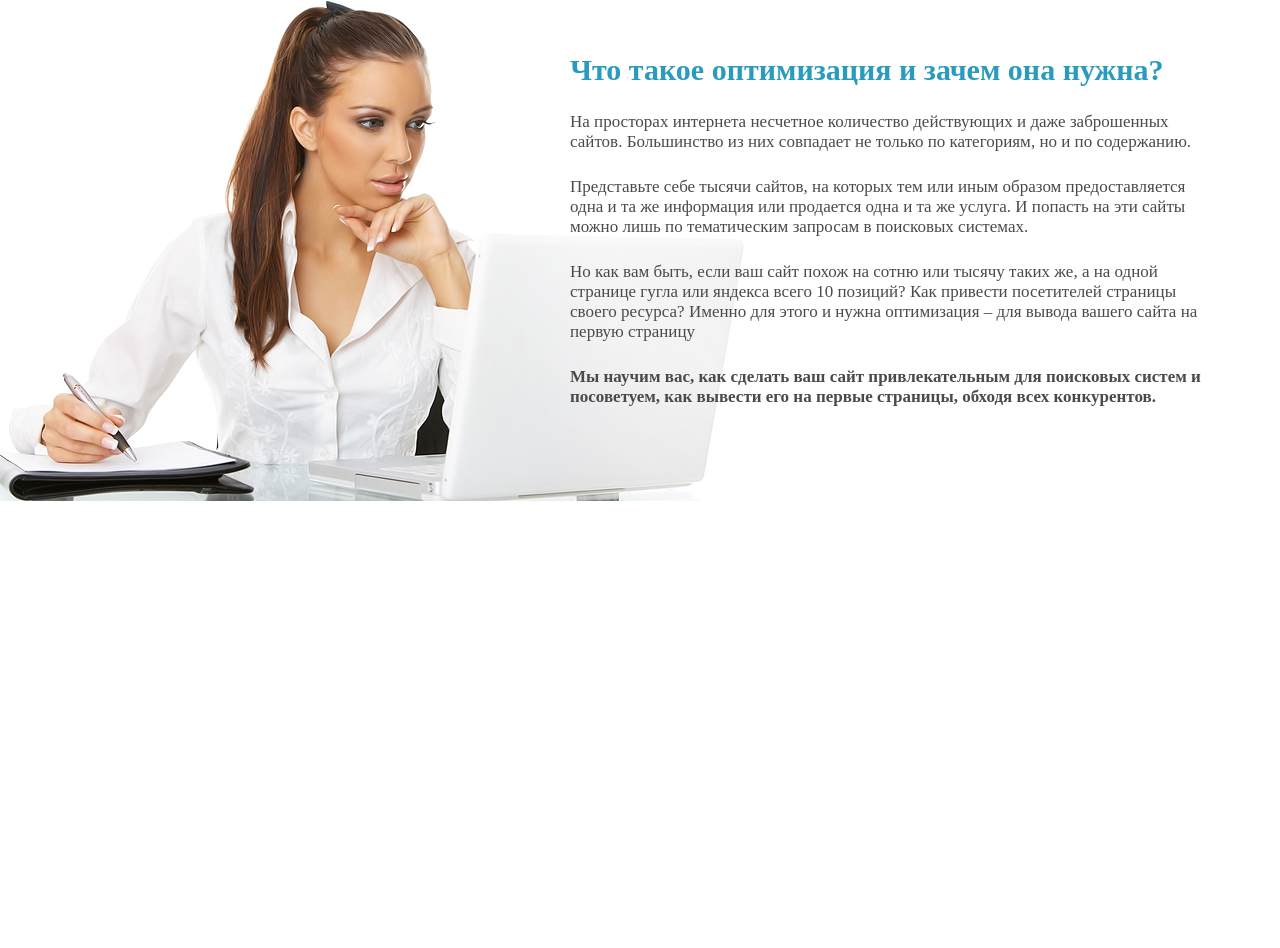
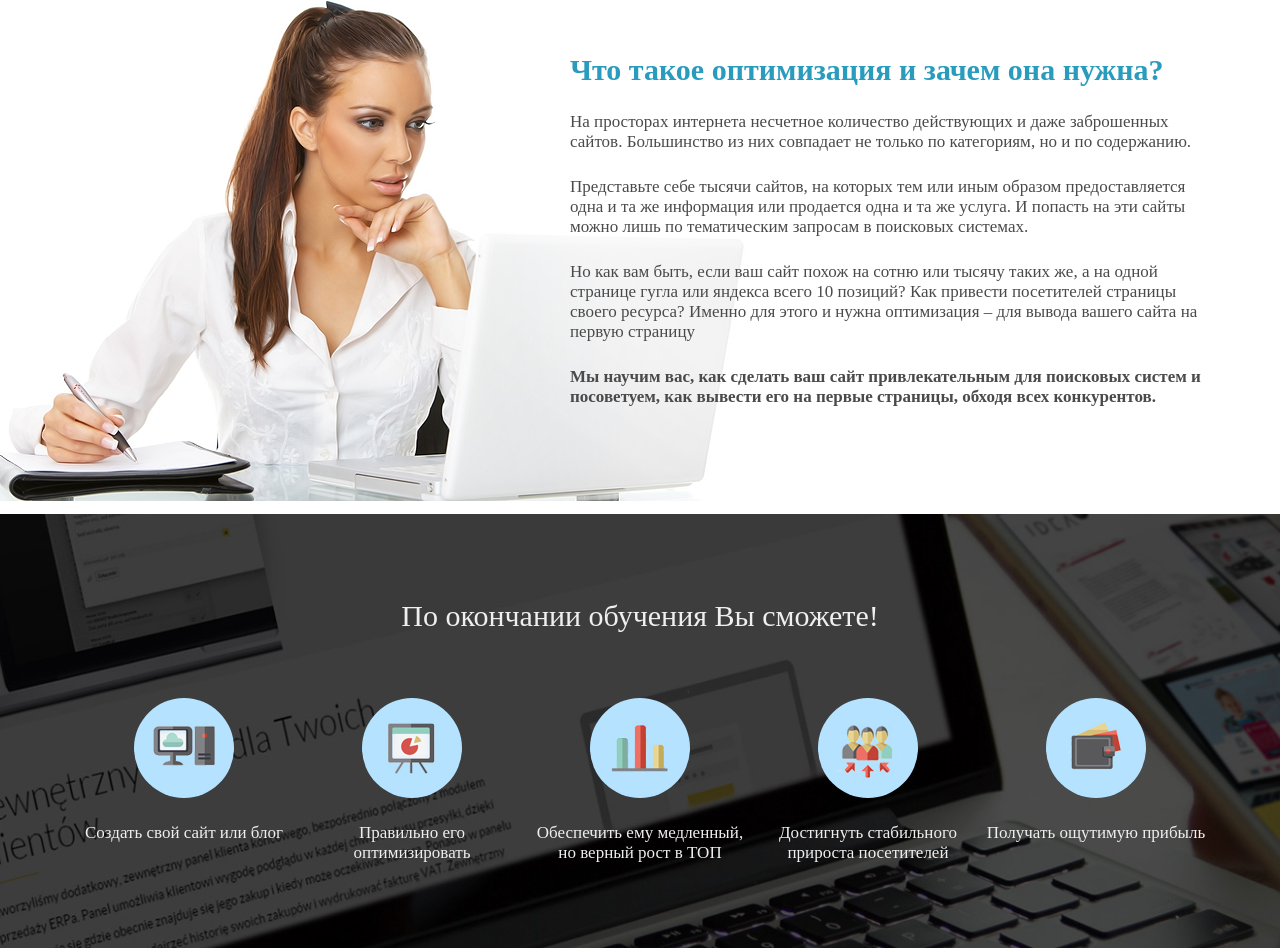
Before and after one commit to kasim87/FIRST-Project-HTML-CSS, a plain HTML site: page src/index.html in a window 1280 px wide. Shown: the part 1535-2483 px from the top of the page. Before the commit the page ends 2049 px from the top, so only its background shows below. Drawn offline with Linux system fonts and the light colour scheme.

Commit message:
section finish

```diff
--- a/src/css/style.css
+++ b/src/css/style.css
@@ -177,3 +177,44 @@ span {
 	left: -140px;
 	z-index: -1;
 }
+
+.finish {
+	background: url('../img/second_bg.png') center center / cover no-repeat;
+	padding: 85px 0;
+}
+
+.finish h3 {
+	font-weight: 400;
+	font-size: 30px;
+	color: #EFEFEF;
+	text-align: center;
+}
+
+.finish__wrapper {
+	margin-top: 65px;
+	display: flex;
+	justify-content: space-around;
+}
+
+.finish__item {
+	width: 225px;
+}
+
+.finish__round {
+	margin: auto;
+	width: 100px;
+	height: 100px;
+	display: flex;
+	justify-content: center;
+	align-items: center;
+	background: #B4E2FF;
+	border-radius: 100%;
+}
+
+.finish__item p {
+	margin-top: 25px;
+	font-weight: 300;
+	font-size: 17px;
+	color: #EFEFEF;
+	text-align: center;
+}
--- a/src/index.html
+++ b/src/index.html
@@ -66,6 +66,45 @@
 				<img src="img/woman_bg.png" alt="woman">
 			</div>
 		</section>
+
+		<section class="finish">
+			<div class="container">
+				<h3>По окончании обучения Вы сможете!</h3>
+				<div class="finish__wrapper">
+					<div class="finish__item">
+						<div class="finish__round">
+							<img src="icons/finish/finish_icon_1.png" alt="finish">
+						</div>
+						<p>Создать свой сайт или блог</p>
+					</div>
+					<div class="finish__item">
+						<div class="finish__round">
+							<img src="icons/finish/finish_icon_2.png" alt="finish">
+						</div>
+						<p>Правильно его оптимизировать</p>
+					</div>
+					<div class="finish__item">
+						<div class="finish__round">
+							<img src="icons/finish/finish_icon_3.png" alt="finish">
+						</div>
+						<p>Обеспечить ему медленный, но верный рост в ТОП</p>
+					</div>
+					<div class="finish__item">
+						<div class="finish__round">
+							<img src="icons/finish/finish_icon_4.png" alt="finish">
+						</div>
+						<p>Достигнуть стабильного прироста посетителей</p>
+					</div>
+					<div class="finish__item">
+						<div class="finish__round">
+							<img src="icons/finish/finish_icon_5.png" alt="finish">
+						</div>
+						<p>Получать ощутимую прибыль</p>
+					</div>
+				</div>
+			</div>
+		</section>
+
 	</main>
 </body>
 </html>
```
Also changed, not shown: src/img/second_bg.png (added).
